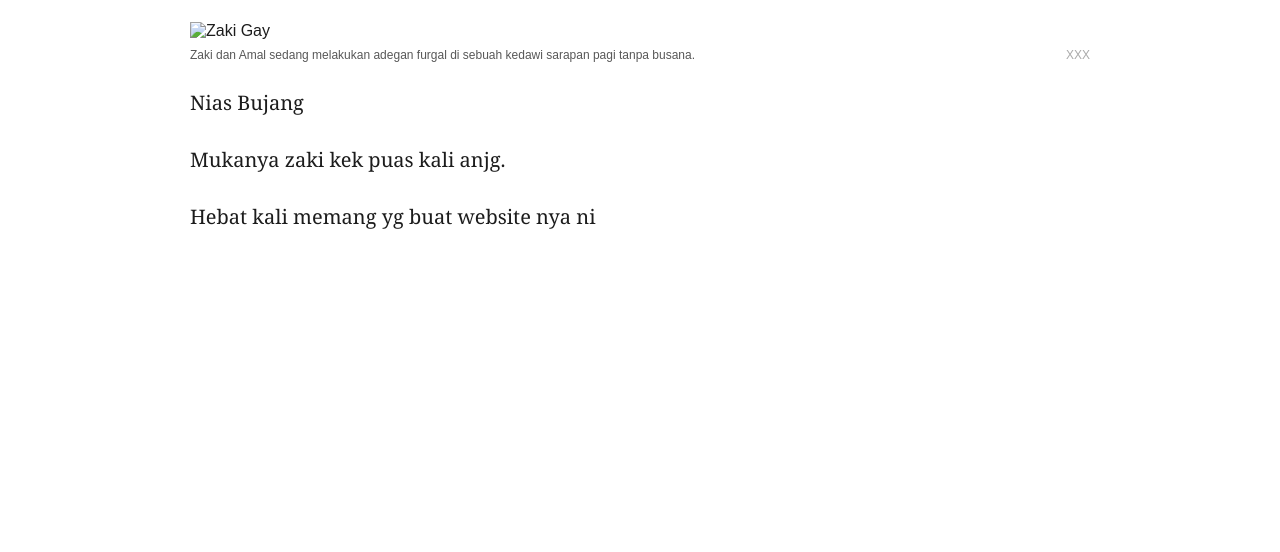
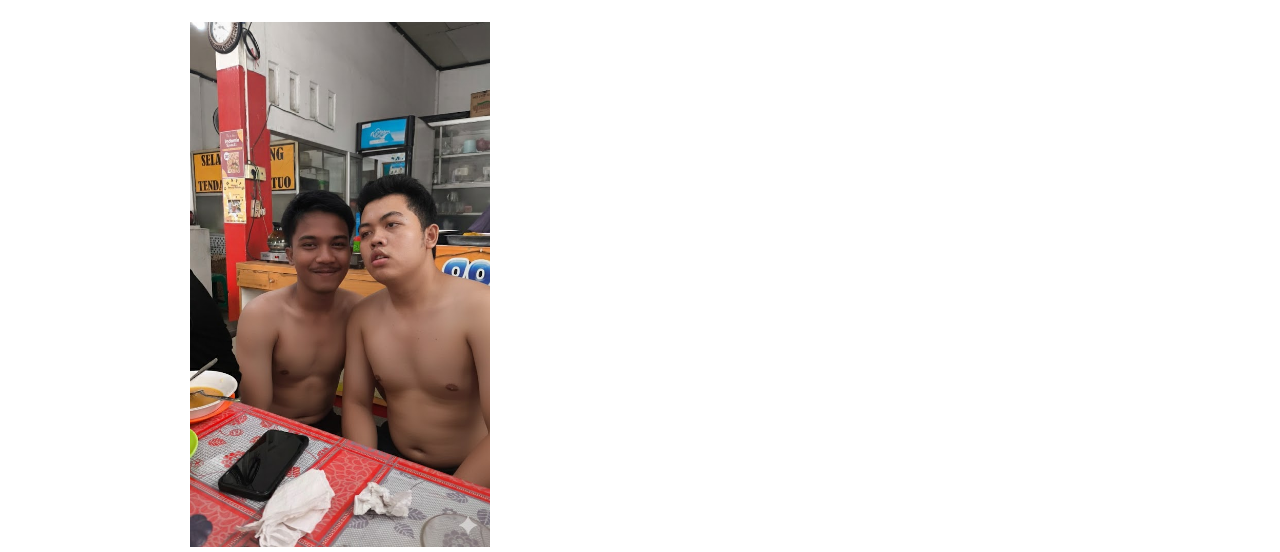
Before and after one commit to wingga6/berita, a plain HTML site: page index.html in a window 1280 px wide. Shown: the part 246-798 px from the top of the page. Drawn offline with Linux system fonts and the light colour scheme.

Commit message:
Update index.html

```diff
--- a/index.html
+++ b/index.html
@@ -184,7 +184,7 @@
         </div>
 
         <figure>
-            <img src="assets/img/img_jakiamal.jpg" alt="Zaki Gay" style="width: 100%; max-width: 300px;">
+            <img src="img_jakiamal.jpg" alt="Zaki Gay" style="width: 100%; max-width: 300px;">
             <figcaption>
                 Zaki dan Amal sedang melakukan adegan furgal di sebuah kedawi sarapan pagi tanpa busana.
                 <span style="float: right; color: #aaa;">XXX</span>
```
